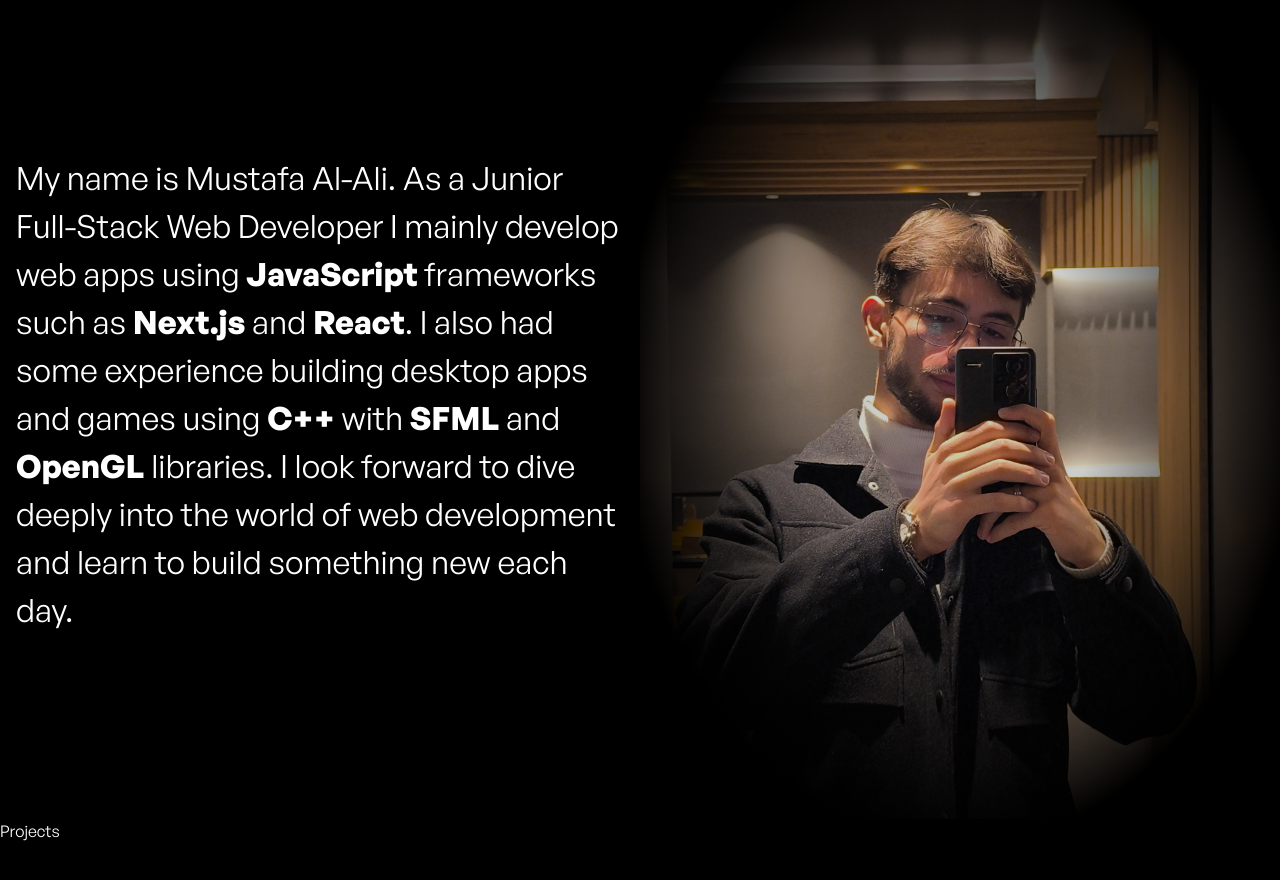
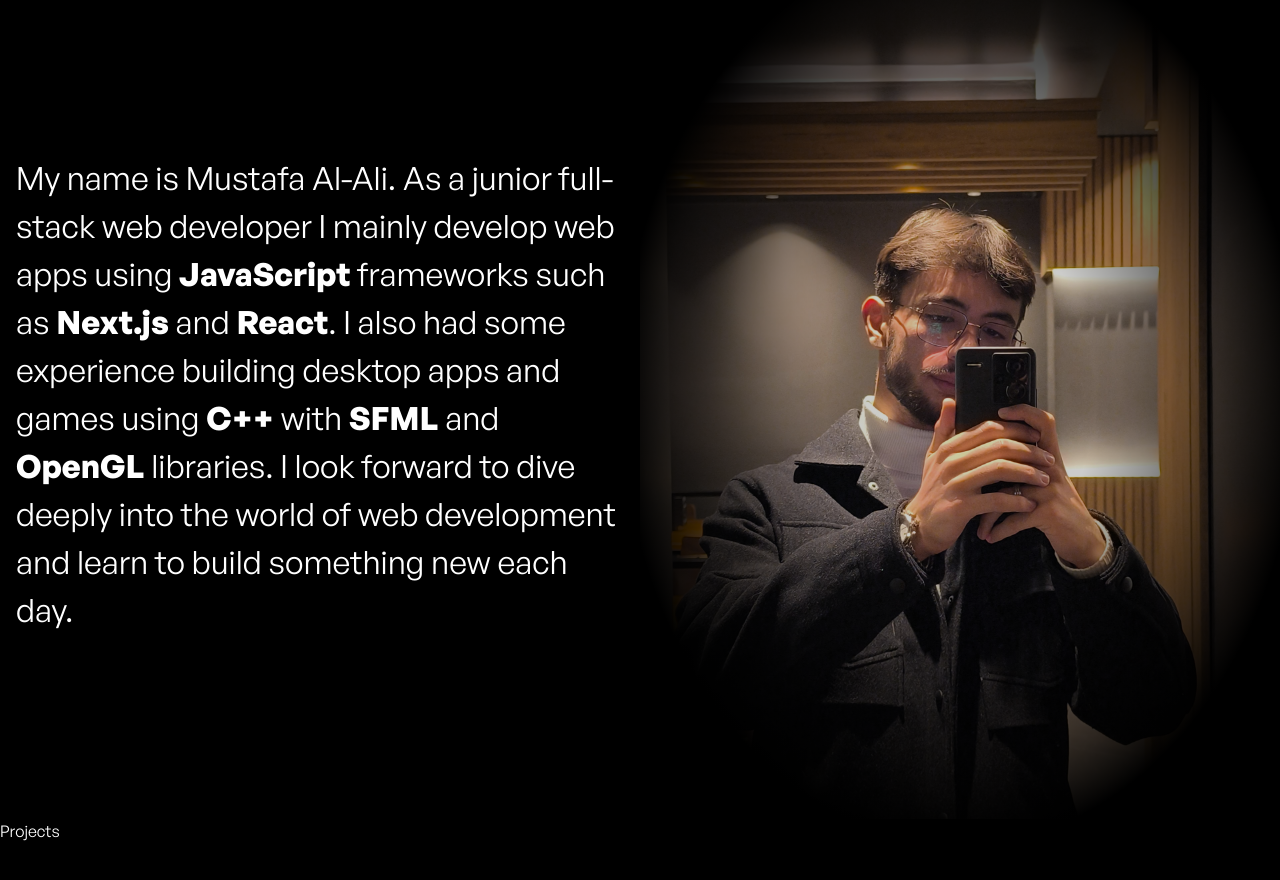
Before and after one commit to m96fa-1/my-portfolio, a React (Vite) app: page / in a window 1280 px wide. Shown: the part 920-1800 px from the top of the page. Built offline with nearby package versions, Linux system fonts and the light colour scheme.

Commit message:
Optimized SEO tags

```diff
--- a/index.html
+++ b/index.html
@@ -7,7 +7,10 @@
     <link rel="preconnect" href="https://fonts.gstatic.com" crossorigin>
     <link href="https://fonts.googleapis.com/css2?family=Inter:ital,opsz,wght@0,14..32,100..900;1,14..32,100..900&family=Merriweather:ital,opsz,wght@0,18..144,300..900;1,18..144,300..900&display=swap" rel="stylesheet">
     <meta name="viewport" content="width=device-width, initial-scale=1.0" />
-    <title>Mustafa Al-Ali</title>
+    <title>Mustafa Al-Ali | A Full-Stack Web Developer</title>
+    <meta name="description" content="I'm a full-stack web developer who's goal is to turn any idea into a piece of code.">
+    <!-- TODO: to be updated later -->
+    <link rel="canonical" href="https://my-portfolio-mustafa-al-alis-projects.vercel.app/">
   </head>
   <body>
     <div id="root"></div>
--- a/src/components/Main.tsx
+++ b/src/components/Main.tsx
@@ -54,7 +54,7 @@
           <motion.p
             className='w-[calc(100vw/2)] p-4 text-[3.5vw] md:text-[3vw] lg:text-[2.5vw] 2xl:text-[2vw]'
           >
-            My name is Mustafa Al-Ali. As a Junior Full-Stack Web Developer I mainly develop web apps using <b>JavaScript</b> frameworks such as <b>Next.js</b> and <b>React</b>. I also had some experience building desktop apps and games using <b>C++</b> with <b>SFML</b> and <b>OpenGL</b> libraries. I look forward to dive deeply into the world of web development and learn to build something new each day.
+            My name is Mustafa Al-Ali. As a junior full-stack web developer I mainly develop web apps using <b>JavaScript</b> frameworks such as <b>Next.js</b> and <b>React</b>. I also had some experience building desktop apps and games using <b>C++</b> with <b>SFML</b> and <b>OpenGL</b> libraries. I look forward to dive deeply into the world of web development and learn to build something new each day.
           </motion.p>
           <div className='relative w-[calc(100vw/2)] h-[calc(133vw/2)] after:absolute after:inset-0 after:bg-radial after:from-[#0003] after:from-30% after:to-black after:to-75%'>
             <motion.div
```
Also changed, not shown: public/m-logo.png, 1 other file (tests, documents, lock files or other folders).
